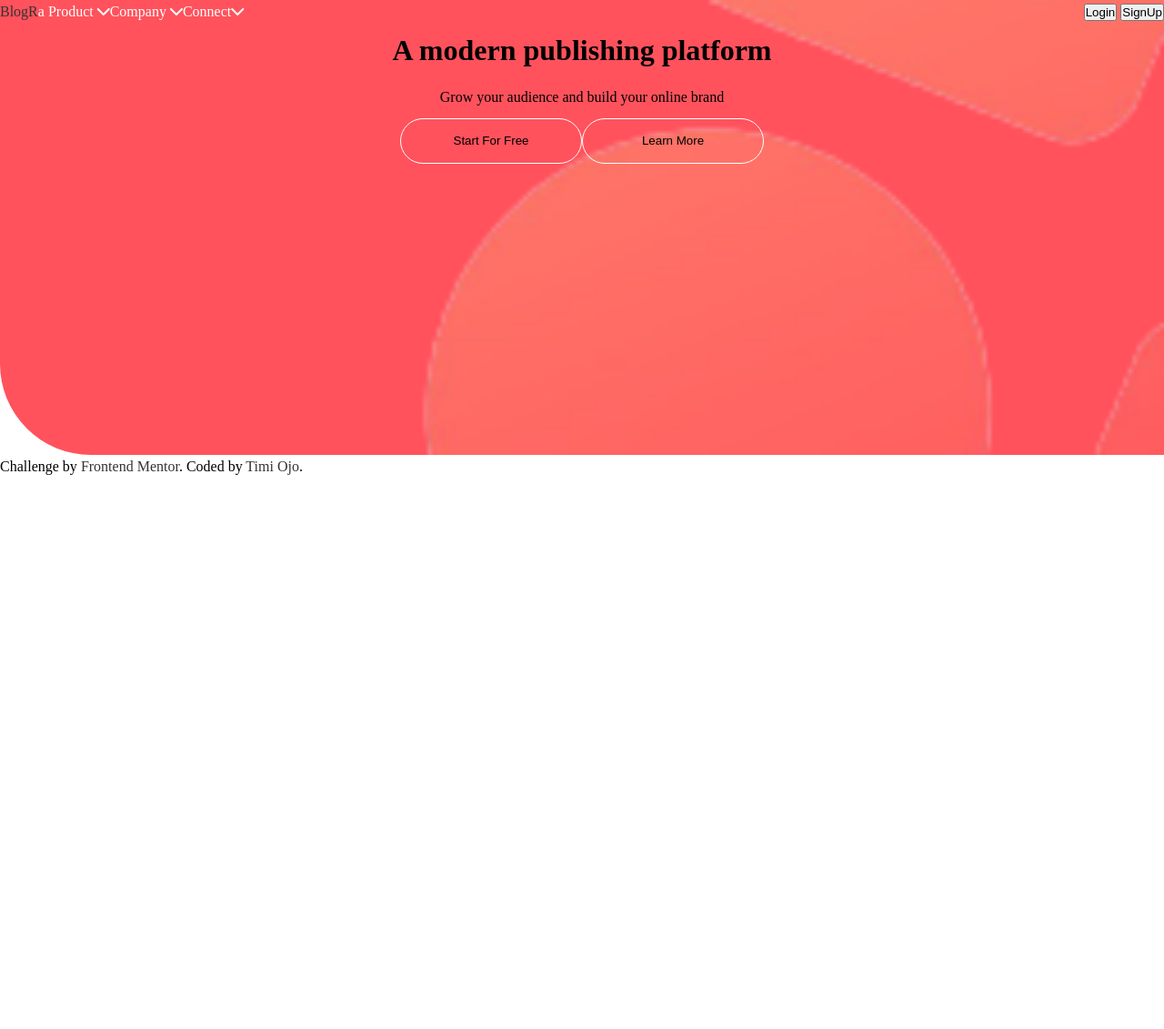
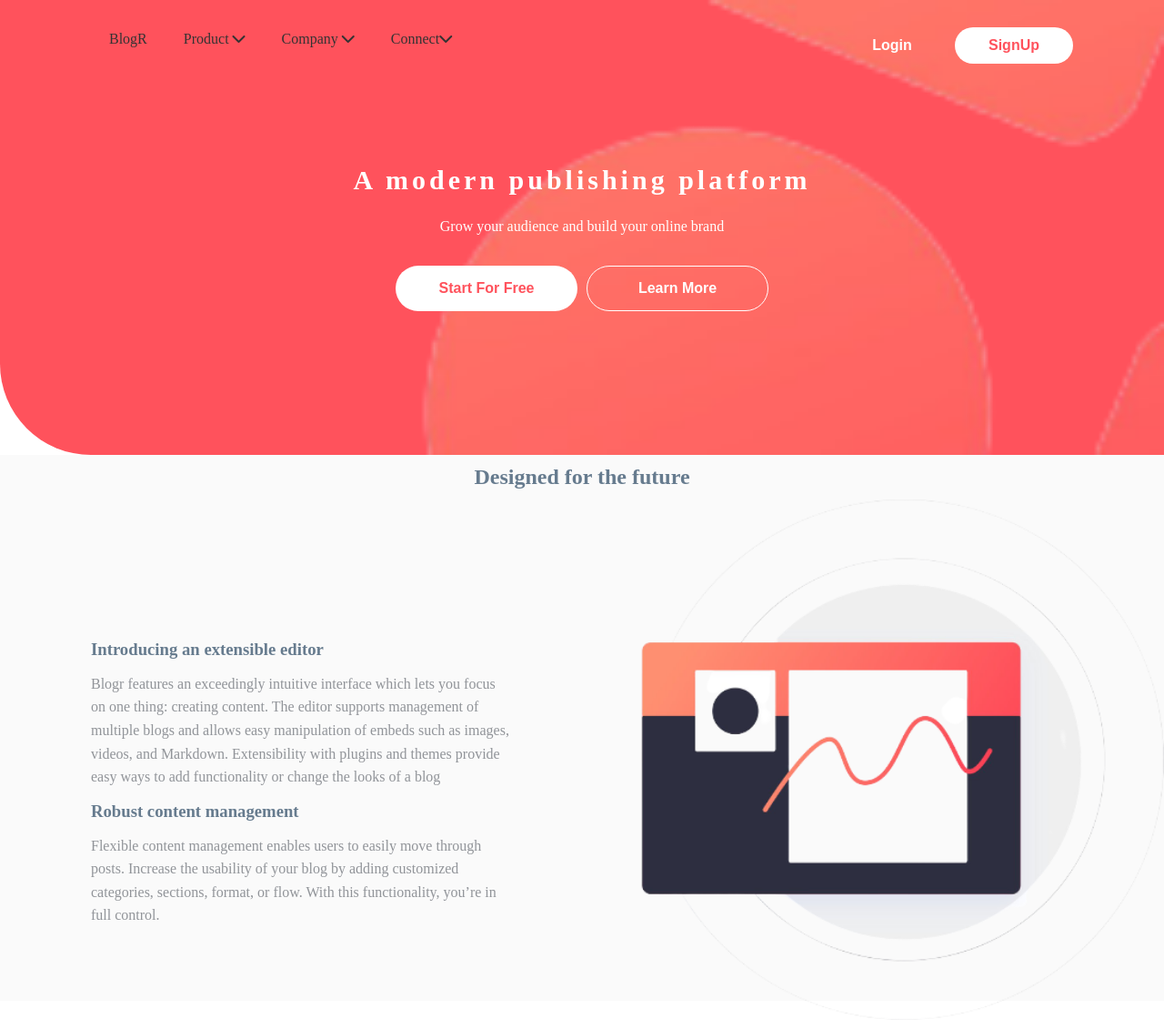
Before and after one commit to TimilehinEmmanuelOJO/Blogr, a plain HTML site: page index.html in a window 1280 px wide. Shown: the top 1131 px of the page at 91% size. Before the commit the page ends 800 px from the top, so only its background shows below. Drawn offline with Linux system fonts and the light colour scheme.

Commit message:
this is another commmit

```diff
--- a/index.html
+++ b/index.html
@@ -12,22 +12,20 @@
 
 </head>
 <body>
- <div class="body">
+ <section class="section1">
   <nav>
     <div class="nav">
       <div class="leftnav">
         <ul>
-          <li><a href="#home">BlogR</a></li>
-          <li>a Product <i class="fas fa-chevron-down"></i></li>
-          <li>Company <i class="fas fa-chevron-down"></i></li>
-          <div class="connect-dropdown">
-            <li>Connect<i class="fas fa-chevron-down"></i></li>
-          </div>
+          <li><a href="#home" class="blo">BlogR</a></li>
+          <li><a href=""> Product <i class="fas fa-chevron-down"></i></a></li>
+          <li><a href="">Company <i class="fas fa-chevron-down"></i></a></li>
+          <li><a href="">Connect<i class="fas fa-chevron-down"></i></a></li>
         </ul>
       </div>
       <div class="rightnav">
-        <button type="submit">Login</button>
-        <input type="button" value="SignUp">
+        <button type="submit" class="nav-btn1">Login</button>
+        <input type="button" value="SignUp" class="nav-btn2">
       </div>
     </div>
   </nav>
@@ -35,11 +33,60 @@
     <h1 id="text1">A modern publishing platform</h1>
     <p id="text2">Grow your audience and build your online brand</p>
     <div class="btn">
-      <button id="mainbtn" type="submit">Start For Free</button>
-      <input id="mainbtn" type="button" value="Learn More">
+      <button id="mainbtn1" type="submit">Start For Free</button>
+      <input id="mainbtn2" type="button" value="Learn More">
     </div>
   </div>
- </div>
+</section>
+<section class="section2">
+<div class="top">
+  <h2 class="h2">Designed for the future</h2>
+  <div class="subtop">
+    <div class="intro-text">
+      <div class="intro1">
+        <h3 class="h3">Introducing an extensible editor</h3>
+        <p class="p">Blogr features an exceedingly intuitive interface which lets you focus <br>
+          on one thing: creating content. The editor supports management of <br>
+          multiple blogs and allows easy manipulation of embeds such as images, <br>
+          videos, and Markdown. Extensibility with plugins and themes provide <br>
+          easy ways to add functionality or change the looks of a blog</p>
+      </div>
+      <div class="intro2">
+        <h3 class="h3">
+          Robust content management
+        </h3>
+        <p class="p">Flexible content management enables users to easily move through <br>
+           posts. Increase the usability of your blog by adding customized <br>
+          categories, sections, format, or flow. With this functionality, you’re in <br>
+           full control.
+          </p>
+      </div>
+    </div>
+    <div class="intro-img">
+      <img src="images\illustration-editor-desktop-removebg-preview.png" alt="">
+    </div>
+  </div>
+</div>
+</section>
+<section class="section3">
+  <div class="phone-flex">
+    <img src="images\illustration-phones-removebg-preview.png" class="phone" alt="">
+    <div class="phone-text">
+      <h3 style="font-size: 30px;">
+        State of the Art Infrastructure
+      </h3>
+      <p style="font-size: 14px;">
+        With reliability and speed in mind, worldwide data centers provide the <br>
+         backbone for ultra-fast connectivity. This ensures your site will load <br>
+          instantly, no matter where your readers are, keeping your site <br>
+           competitive.
+      </p>
+    </div>
+  </div>
+</section>
+<section class="section4">
+
+</section>
 
   <div class="attribution">
     Challenge by <a href="https://www.frontendmentor.io?ref=challenge" target="_blank">Frontend Mentor</a>.
--- a/style.css
+++ b/style.css
@@ -12,19 +12,24 @@ ul{
 a{
     text-decoration: none;
     color: #333;
+    cursor: pointer;
 }
 h1, h2{
     font-weight: 600px;
     line-height: 1.2;
     margin: 10px 0;
 }
+.h3{
+    color: #667b8e;
+}
 p{
     margin: 10px 0;
+
 }
 img{
     width: 100%;
 }
-.body{
+.section1{
     height: 500px;
     width: 100%;
     background-color: #ff525c;
@@ -40,32 +45,84 @@ img{
 }
 .leftnav{
     display: flex;
+    margin-left: 100px;
+    margin-top: 30px;
 }
+/*.blo{
+    font-size: 30px;
+}*/
 ul{
     display: flex;
 }
 li{
     color: white;
+    margin: 0 20px;
 }
 .rightnav{
-
+    margin-right: 100px;
+    margin-top: 30px;
+}
+.nav-btn1{
+    width: 130px;
+    height: 40px;
+    border-radius: 40px;
+    border: transparent;
+    background-color: transparent;
+    color: white;
+    font-size: 16px;
+    font-weight: 700;
+    cursor: pointer;
+}
+.nav-btn2{
+    width: 130px;
+    height: 40px;
+    border-radius: 40px;
+    border: transparent;
+    background-color: white;
+    color: #ff525c;
+    font-size: 16px;
+    font-weight: 700;
+    cursor: pointer;
 }
 #main{
     display: grid;
+    margin-top: 100px;
+    color: white;
 }
 #text1{
     text-align: center;
+    font-size: 30px;
+    font-weight: 800px;
+    letter-spacing: 4px;
 }
 #text2{
     text-align: center;
+    font-size: 16px;
+    font-weight: 800px;
 }
-#mainbtn{
+#mainbtn1{
+    width: 200px;
+    height: 50px;
+    border: none;
+    border-radius: 30px;
+    color: #ff525c;
+    font-size: 16px;
+    font-weight: 700;
+    background: white;
+    cursor: pointer;
+    margin-right: 5px;
+}
+#mainbtn2{
     width: 200px;
     height: 50px;
     border: white solid 1px;
     border-radius: 30px;
     background: transparent;
     cursor: pointer;
+    margin-left: 5px;
+    color: white;
+    font-size: 16px;
+    font-weight: 700;
 }
 #mainbtn:hover{
     background: white;
@@ -73,8 +130,62 @@ li{
 .btn{
     display: flex;
     justify-content: center;
+    margin: 20px 0;
 }
-
+.section2{
+    height: 600px;
+    background-color: #fafafa;
+    width: 100%;
+}
+.h2{
+    text-align: center;
+    color: #667b8e;
+}
+.top{
+    display: grid;
+}
+.subtop{
+    display: flex;
+    justify-content: space-between;
+}
+.intro-img{
+    width: 600px;
+    height: auto;
+}
+.intro-text{
+    margin-top: 150px;
+    margin-left: 100px;
+}
+.h3{
+    color: #667b8e;
+}
+.p{
+    color: #919499;
+}
+.section3{
+    background-image: url("images/bg-pattern-circles-removebg-preview.png");
+    background-repeat: no-repeat;
+    margin-top: 100px;
+    height: 430px;
+    background-color: #3c3f60;
+    width: 100%;
+    border-bottom-left-radius:100px;
+    border-top-right-radius: 100px;
+}
+.phone{
+    width: 600px;
+    margin-left: 80px;
+    position: relative;
+    top: -80px;
+}
+.phone-flex{
+    display: flex;
+    justify-content: space-around;
+}
+.phone-text{
+    margin: 120px auto;
+    color: #f0f3fa;
+}
 The designs were created to the following widths:
 
 - Mobile: 375px
```
Also changed, not shown: images/bg-pattern-circles-removebg-preview.png (added), images/illustration-editor-desktop-removebg-preview.png (added), images/illustration-laptop-desktop-removebg-preview.png (added), images/illustration-phones-removebg-preview.png (added).
